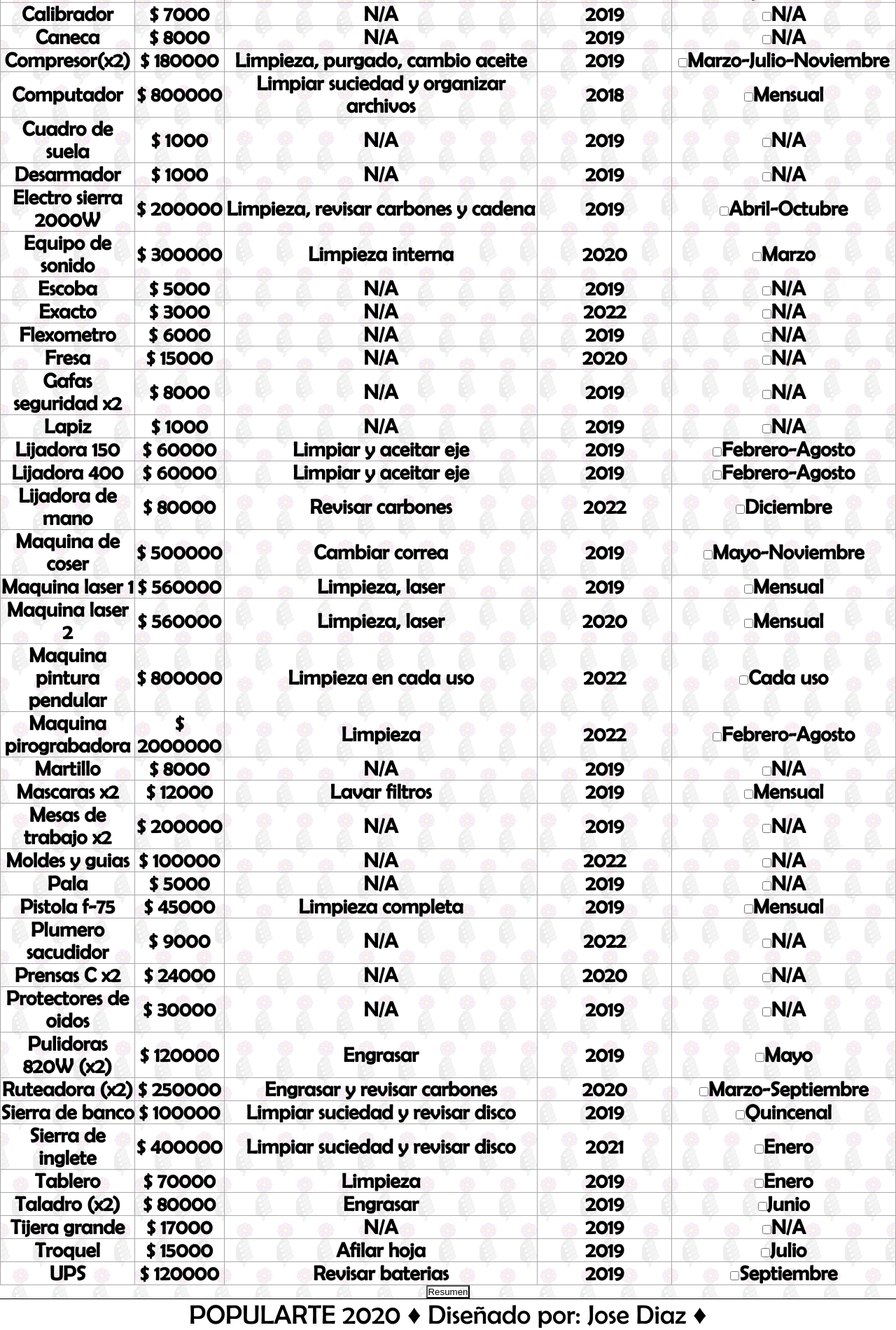
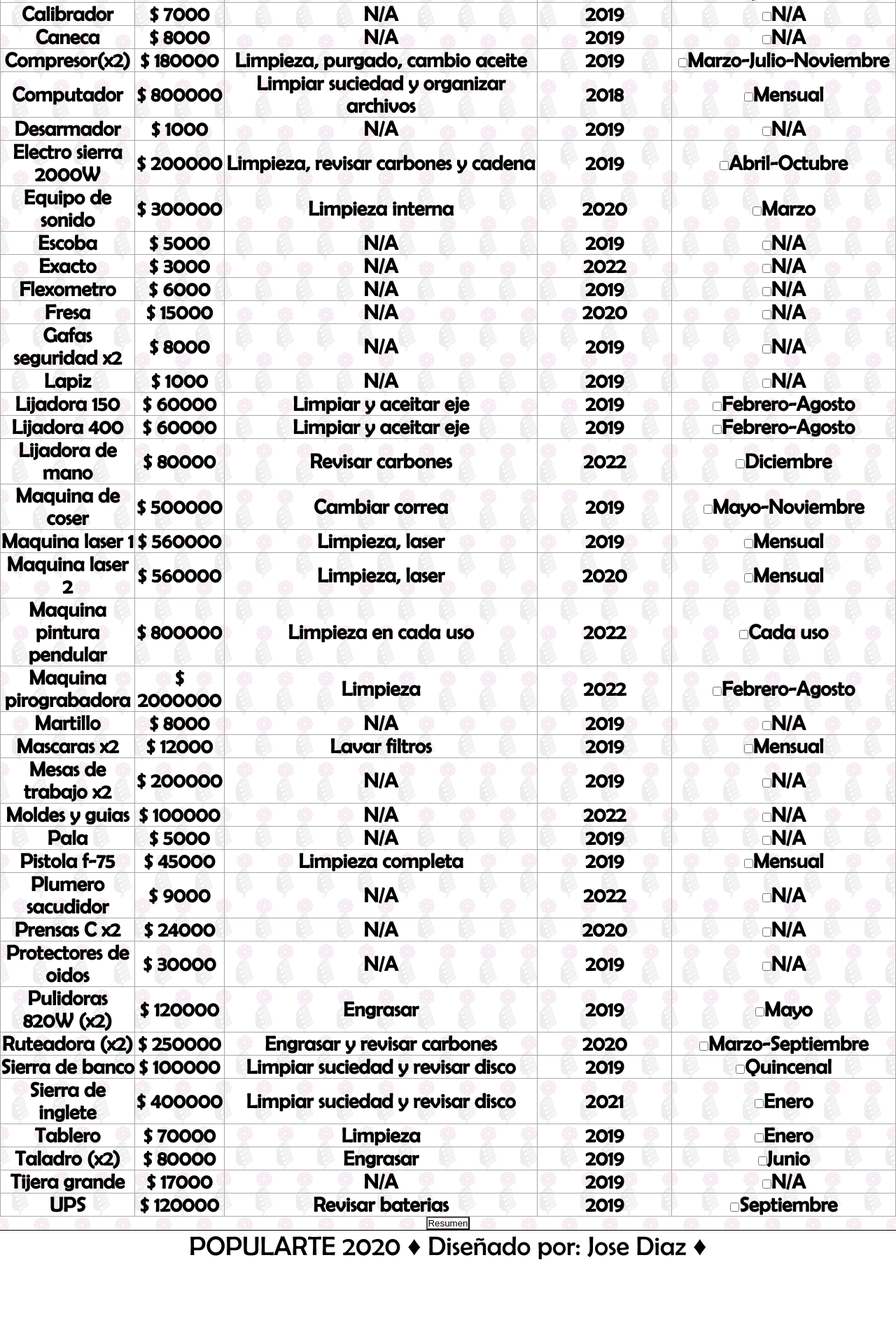
Before and after one commit to jrdiaz08/Popularte, a plain HTML site: page activos.html in a window 1280 px wide. Shown: the part 804-2704 px from the top of the page at 70% size. After the commit the page ends 2606 px from the top, so only its background shows below. Drawn offline with Linux system fonts and the light colour scheme.

Commit message:
Update activos.html

```diff
--- a/activos.html
+++ b/activos.html
@@ -127,13 +127,6 @@
                     <th class="celda2">Limpiar suciedad y organizar archivos</th>
                     <th class="celda1">2018</th>
                     <th class="celda3"><input type="checkbox" name="Chequeo">Mensual</th>
-                </tr>
-                <tr>
-                    <th class="celda1">Cuadro de suela</th>
-                    <th class="celda4">1000</th>
-                    <th class="celda2">N/A</th>
-                    <th class="celda1">2019</th>
-                    <th class="celda3"><input type="checkbox" name="Chequeo">N/A</th>
                 </tr>
                 <tr>
                     <th class="celda1">Desarmador</th>
@@ -367,13 +360,6 @@
                     <th class="celda3"><input type="checkbox" name="Chequeo">N/A</th>
                 </tr>
                 <tr>
-                    <th class="celda1">Troquel</th>
-                    <th class="celda4">15000</th>
-                    <th class="celda2">Afilar hoja</th>
-                    <th class="celda1">2019</th>
-                    <th class="celda3"><input type="checkbox" name="Chequeo">Julio</th>
-                </tr>
-                <tr>
                     <th class="celda1">UPS</th>
                     <th class="celda4">120000</th>
                     <th class="celda2">Revisar baterias</th>
```
